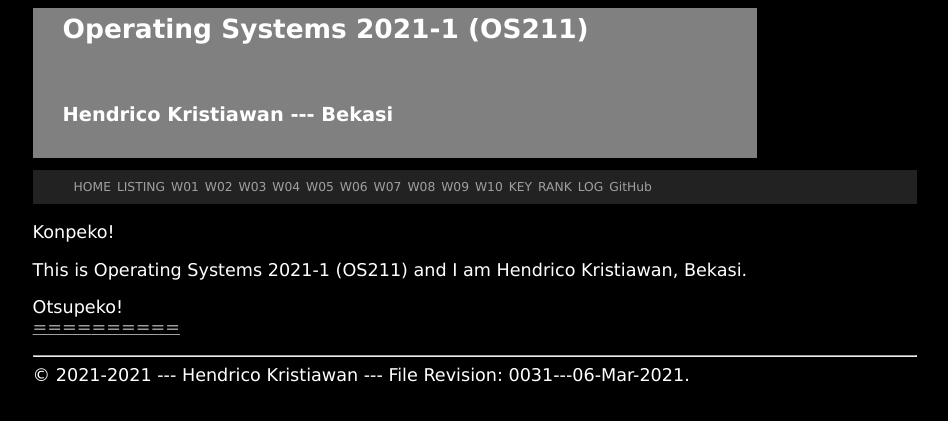
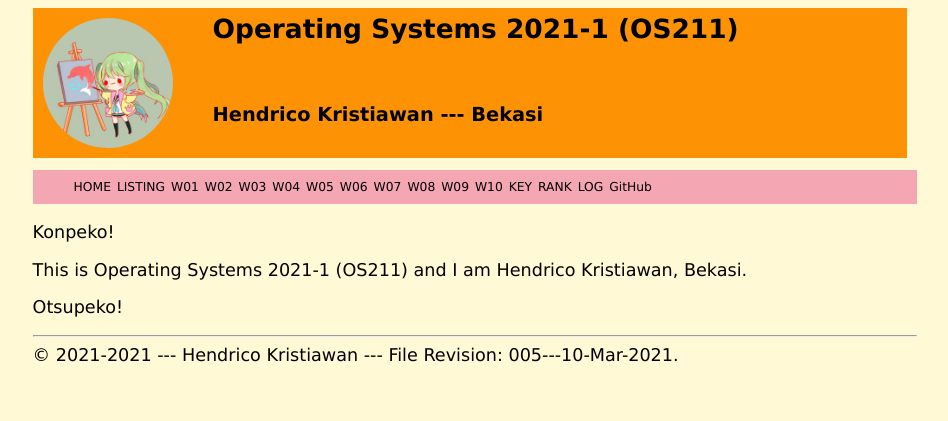
Before and after one commit to IoriU/os211, a Jekyll site: the page built from index.md, in a window 1280 px wide. Shown: the top 421 px of the page, without its empty margins (165-1113 px from the left). Built offline with Jekyll 4.4.1, drawn with Linux system fonts in a browser that asks for light colours.

Commit message:
update layout

```diff
--- a/_config.yml
+++ b/_config.yml
@@ -1,5 +1,5 @@
 title:       "Operating Systems 2021-1 (OS211)"
-version:     "0031---06-Mar-2021"
+version:     "005---10-Mar-2021"
 copyright:   "2021-2021"
 description: >-
   This Is How Me Do It!
@@ -13,9 +13,6 @@ sitemap:          "true"
 plugins:
   - jekyll-sitemap
   - jekyll-seo-tag
-urlweb:           "https://cbkadal.github.io/os211/"
 urlcontact:       "TBS"
-urlgithub:        "https://github.com/cbkadal/os211/"
-urlghpage:        "https://cbkadal.github.io/os211/"
 keywords:         "jekyll, testing"
 github:           [metadata]
--- a/_layouts/layout.html
+++ b/_layouts/layout.html
@@ -10,6 +10,9 @@
 <div class="container">
   <header>
   <div class="row">
+    <div class="column left">
+      <img src="{{ site.baseurl }}/assets/images/imej.jpg" alt="Images" style="width:130px; border-radius:50%">
+    </div>
     <div class="column right1">
       {% if page.title %}{{ page.title | escape }}
       {% else %}{{ site.title | escape }}{% endif %}
--- a/assets/css/style.css
+++ b/assets/css/style.css
@@ -9,13 +9,13 @@
 }
 
 .plainclass {
-  color:            white;
+  color:            black;
   background-color: #001030;
 }
 
 .plainclass1 {
-  color:            white;
-  background-color: black;
+  color:            black;
+  background-color: #fff9d5;
 }
 
 .container {
@@ -27,7 +27,7 @@
 }
 
 .container a {
-  color: #a0a0a0;
+  color: black;
 }
 
 .container a:hover {
@@ -40,7 +40,7 @@
 .column {
   float:            left;
   display:          inline-block;
-  background:       #808080;
+  background:       #fd9204;
   height:           130px;
   width:            100%;
   padding-top:      10px;
@@ -73,7 +73,7 @@
   font-size:        1.1em;
   font-weight:      bold;
 }
-}
+
 
 .youtube {
   float:            left;
@@ -111,7 +111,7 @@
 }
 
 .navbar {
-  background-color: #222222;
+  background-color: #f5a6b3;
   color:            #FFFFFF;
   font-size:        0.7em;
 }
--- a/index.md
+++ b/index.md
@@ -6,4 +6,4 @@ Konpeko!
 
 This is {{ site.title }} and I am {{ site.author }}, {{ site.address }}.
 
-Otsupeko!<br>[====](GitHubPages/)[======](REPORT/)
+Otsupeko!<br>
```
Also changed, not shown: README.md, assets/images/imej.jpg (added).
